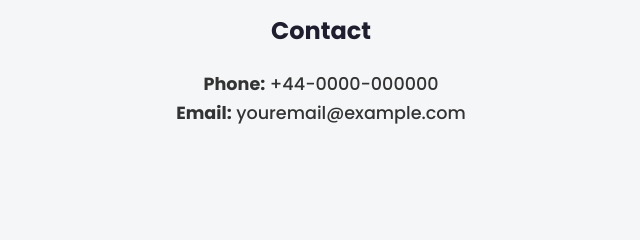
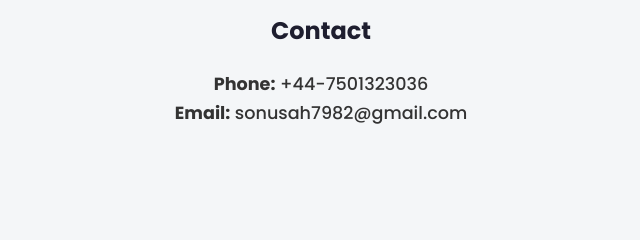
Before and after one commit to sonusah77/sonuksah, a plain HTML site: page index.html in a window 1280 px wide. Shown: the part 996-1236 px from the top of the page, 319-959 px from the left. Drawn offline with Linux system fonts and the light colour scheme.

Commit message:
Update index.html

```diff
--- a/index.html
+++ b/index.html
@@ -36,8 +36,8 @@
 
   <section id="contact" class="contact">
     <h2>Contact</h2>
-    <p><strong>Phone:</strong> +44-0000-000000</p>
-    <p><strong>Email:</strong> youremail@example.com</p>
+    <p><strong>Phone:</strong> +44-7501323036</p>
+    <p><strong>Email:</strong> sonusah7982@gmail.com</p>
   </section>
 
   <section id="socials" class="socials">
```
